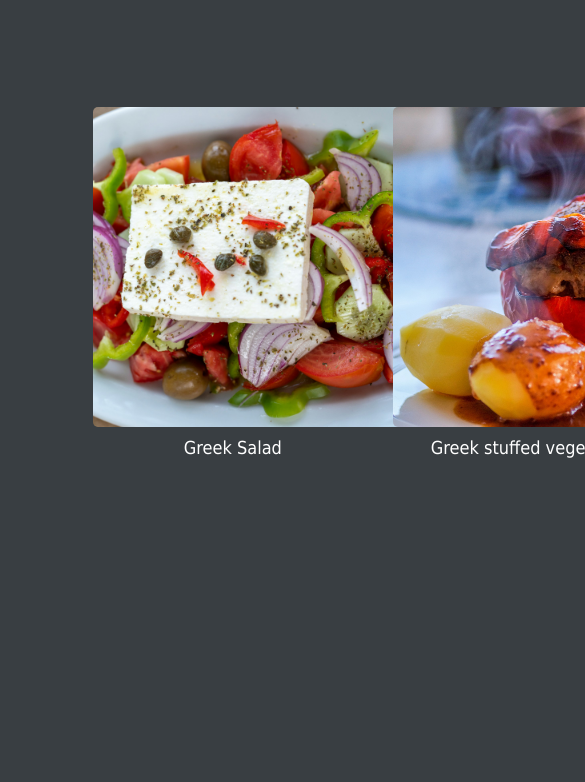
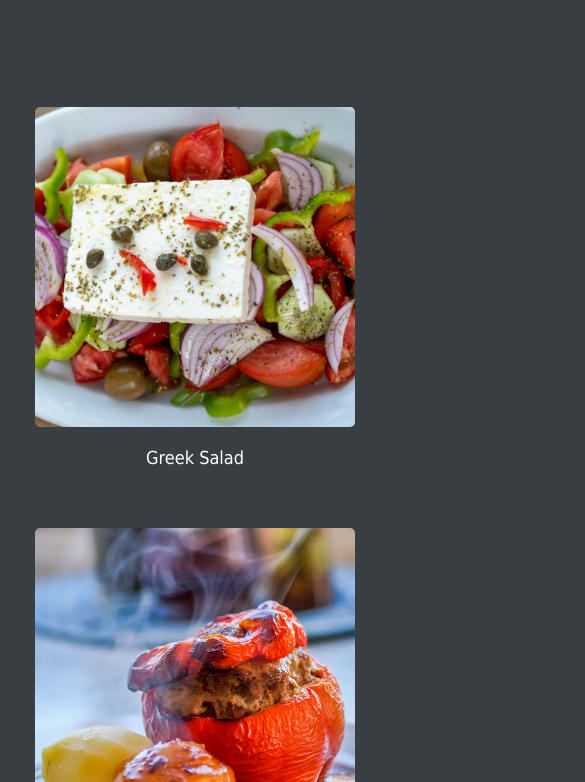
Before and after one commit to abasiadimas/odin-recipes, a plain HTML site: page index.html in a window 390 px wide. Shown: the part 62-844 px from the top of the page, 585 px wide, since content can reach past the window. Drawn offline with Linux system fonts and the light colour scheme.

Commit message:
Update the css rules for mobile and tablets

```diff
--- a/css/style.css
+++ b/css/style.css
@@ -10,7 +10,7 @@ body {
 }
 
 .recipes {
-  width: 60%;
+  width: 70%;
   margin-left: auto;
   margin-right: auto;
   margin-top: 100px;
@@ -20,7 +20,6 @@ body {
 
 .card-wrapper {
   width: 300px;
-  height: 400px;
   text-align: center;
 }
 .card {
@@ -65,3 +64,44 @@ body {
   background-position: center;
   background-size: cover;
 }
+
+/* @Media */
+
+@media screen and (max-width: 1600px) {
+  .recipes {
+    width: 75%;
+  }
+}
+
+@media screen and (max-width: 1400px) {
+  .recipes {
+    width: 85%;
+  }
+}
+
+@media screen and (max-width: 1200px) {
+  .recipes {
+    width: 70%;
+    flex-direction: column;
+  }
+
+  .card-wrapper {
+    width: 100%;
+    margin-bottom: 50px;
+  }
+
+  .card {
+    height: 300px;
+    width: 80%;
+    margin-left: auto;
+    margin-right: auto;
+    margin-bottom: 20px;
+  }
+}
+
+@media screen and (max-width: 768px) {
+  .recipes {
+    width: 100%;
+    flex-direction: column;
+  }
+}
```
